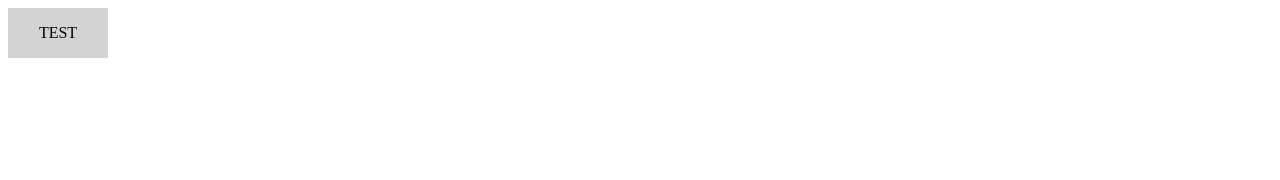
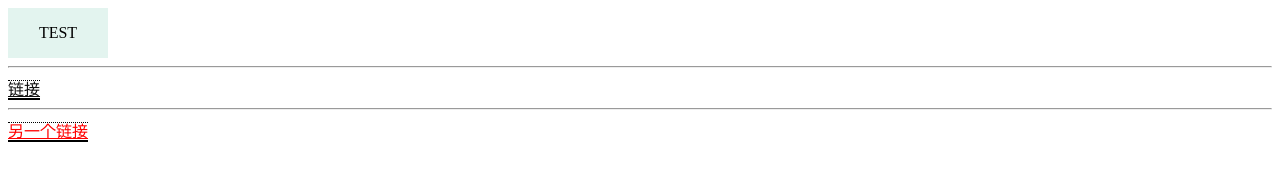
Before and after one commit to NoouFoox/StudyLess, a plain HTML site: page S1/index.html in a window 1280 px wide. Drawn offline with Linux system fonts and the light colour scheme.

Commit message:
正常提交

```diff
--- a/S1/css/style.less
+++ b/S1/css/style.less
@@ -4,7 +4,25 @@
 #header{
   width: @width;
   height: @height;
-  background-color: rgba(42, 39, 39,0.2);
+  background-color: rgba(118, 200, 174, 0.2);
   text-align: center;
   line-height: @height;
 }
+// 混合(Mixins)
+.bordered{
+  border-top: dotted 1px black;
+  border-bottom: solid 2px black;
+}
+#menu a{
+  color: #111;
+  .bordered();
+}
+.post a{
+  color: red;
+  .bordered();
+}
+
+// 嵌套（Nesting）
+#header{
+  color: black;
+}
--- a/S1/index.html
+++ b/S1/index.html
@@ -11,6 +11,14 @@
 
 <body>
   <div id="header">TEST</div>
+  <div id="menu">
+    <hr>
+    <a href="https://noou.club">链接</a>
+  </div>
+  <hr>
+  <div class="post">
+    <a href="https://noou.club">另一个链接</a>
+  </div>
 </body>
 
 </html>
```
Also changed, not shown: S1/css/style.css.
